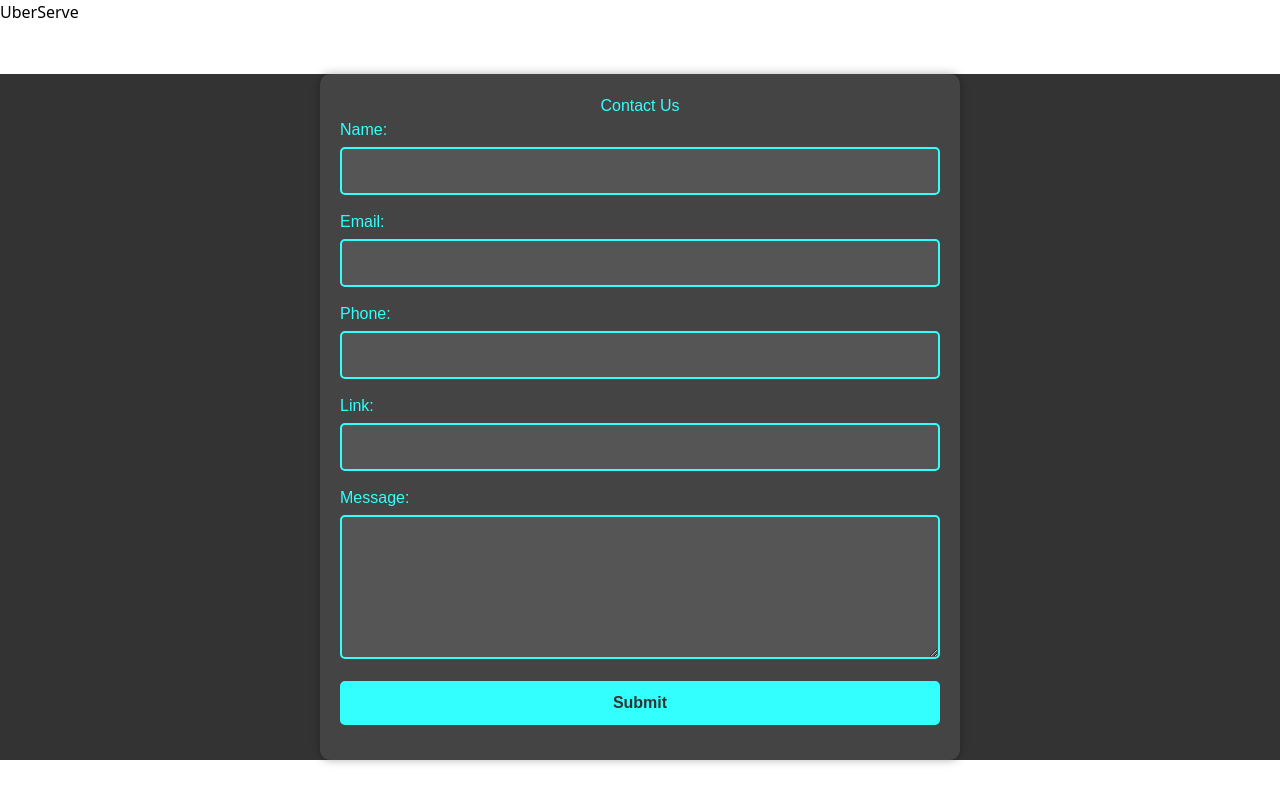
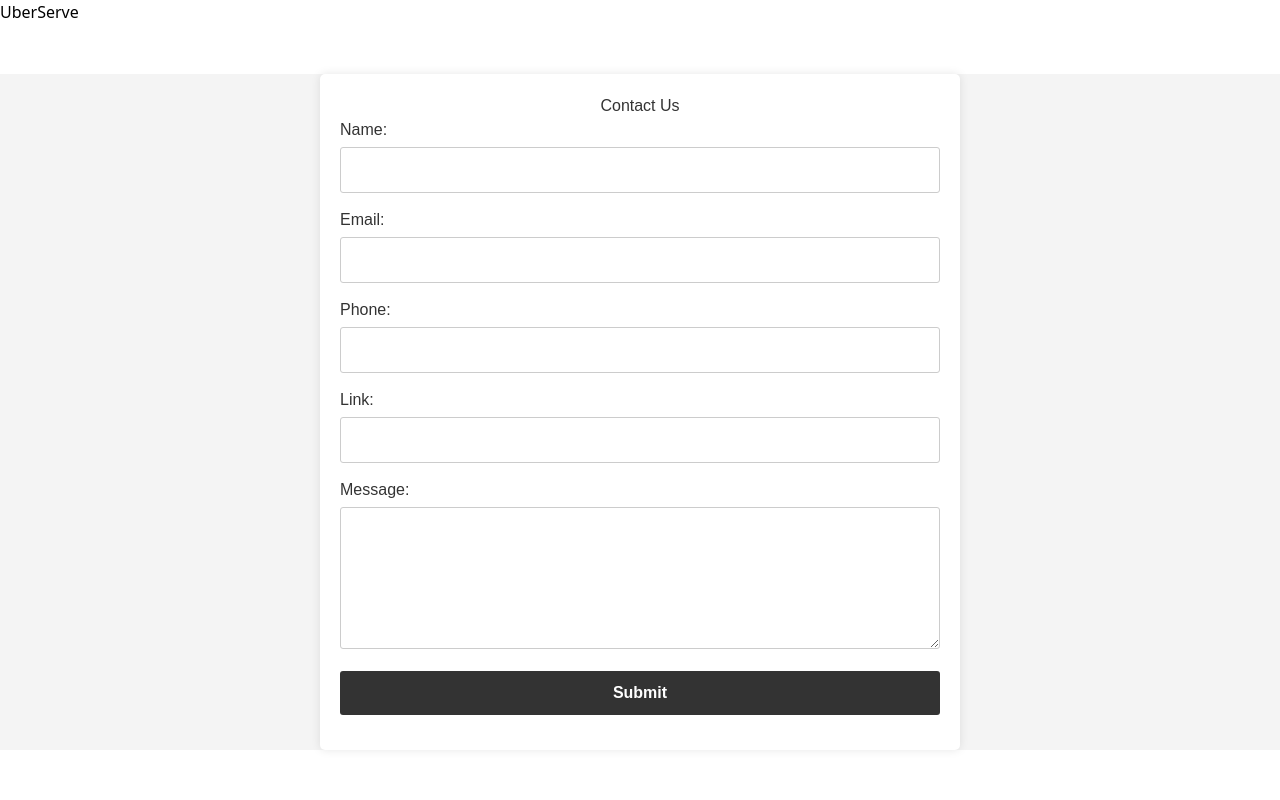
Before and after one commit to KyanPepper/2024-Intellitect-Hackathon, a SvelteKit app in the folder Frontend/: page /contactPage in a window 1280 px wide. Built offline with nearby package versions, Linux system fonts and the light colour scheme.

Commit message:
Restyle plus required on all form fields

```diff
--- a/Frontend/src/routes/contactPage/+page.svelte
+++ b/Frontend/src/routes/contactPage/+page.svelte
@@ -12,11 +12,11 @@
             </div>
             <div class="form-group">
                 <label for="phone">Phone:</label>
-                <input type="tel" id="phone" name="phone">
+                <input type="tel" id="phone" name="phone"required>
             </div>
             <div class="form-group">
                 <label for="website">Link:</label>
-                <input type="tel" id="url" name="website">
+                <input type="tel" id="url" name="website" required>
             </div>
             <div class="form-group">
                 <label for="message">Message:</label>
@@ -32,30 +32,30 @@
     <style>
         body {
             font-family: Arial, sans-serif;
-            background-color: #333;
-            color: #fff;
+            background-color: #f4f4f4;
+            color: #333;
             margin: 0;
             padding: 0;
         }
         .container {
             width: 50%;
             margin: auto;
-            background: #444;
+            background: #fff;
             padding: 20px;
-            box-shadow: 0 0 10px rgba(0, 0, 0, 0.3);
+            box-shadow: 0 0 10px rgba(0, 0, 0, 0.1);
             margin-top: 50px;
-            border-radius: 10px;
+            border-radius: 5px;
         }
         h1 {
             text-align: center;
-            color: #33ffff;
+            color: #333;
         }
         .form-group {
             margin-bottom: 15px;
         }
         .form-group label {
             display: block;
-            color: #33ffff;
+            color: #333;
         }
         .form-group input,
         .form-group textarea {
@@ -63,24 +63,24 @@
             padding: 10px;
             box-sizing: border-box;
             margin-top: 5px;
-            border: 2px solid #33ffff;
-            background-color: #555;
-            color: #fff;
-            border-radius: 5px;
+            border: 1px solid #ccc;
+            background-color: #fff;
+            color: #333;
+            border-radius: 3px;
         }
         .form-group button {
             display: block;
             width: 100%;
             padding: 10px;
-            background-color: #33ffff;
-            color: #333;
+            background-color: #333;
+            color: #fff;
             border: none;
             cursor: pointer;
             margin-top: 10px;
-            border-radius: 5px;
+            border-radius: 3px;
             font-weight: bold;
         }
         .form-group button:hover {
-            background-color: #1acfcf;
+            background-color: #555;
         }
     </style>
```
